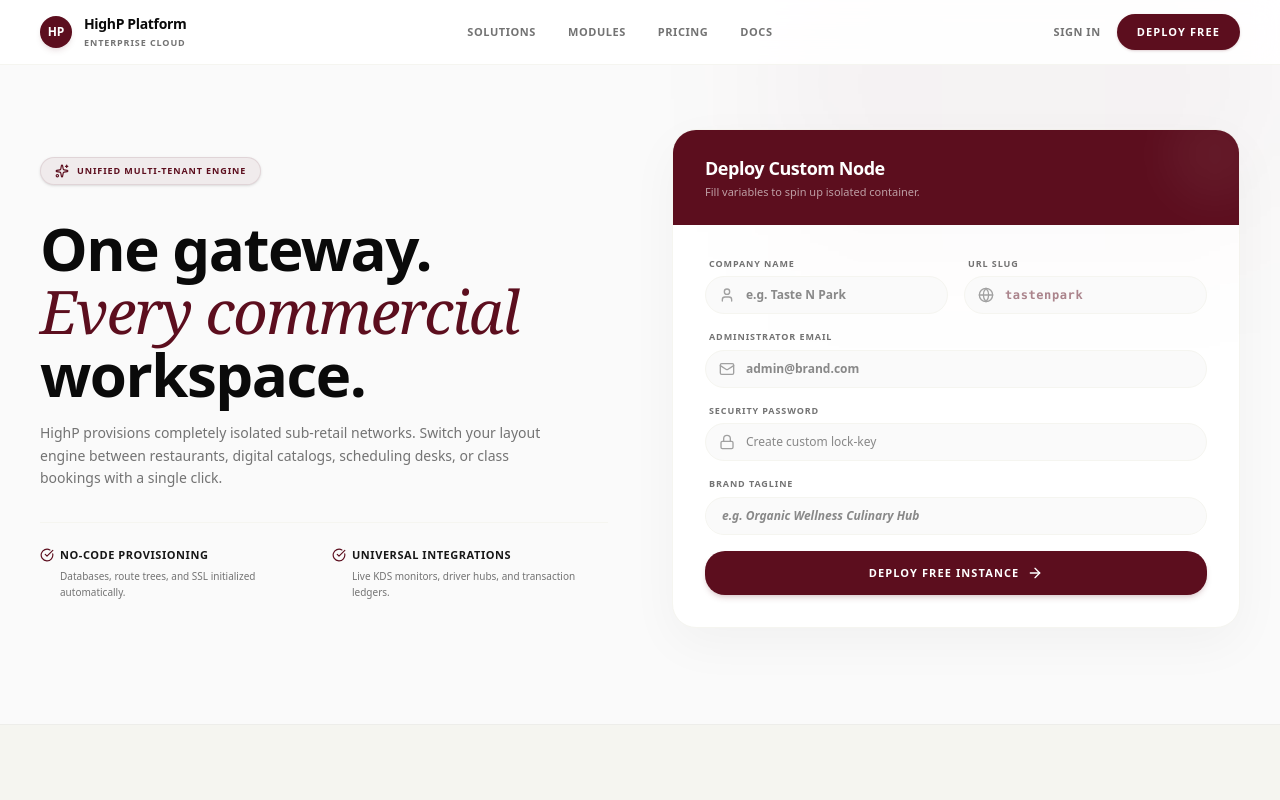
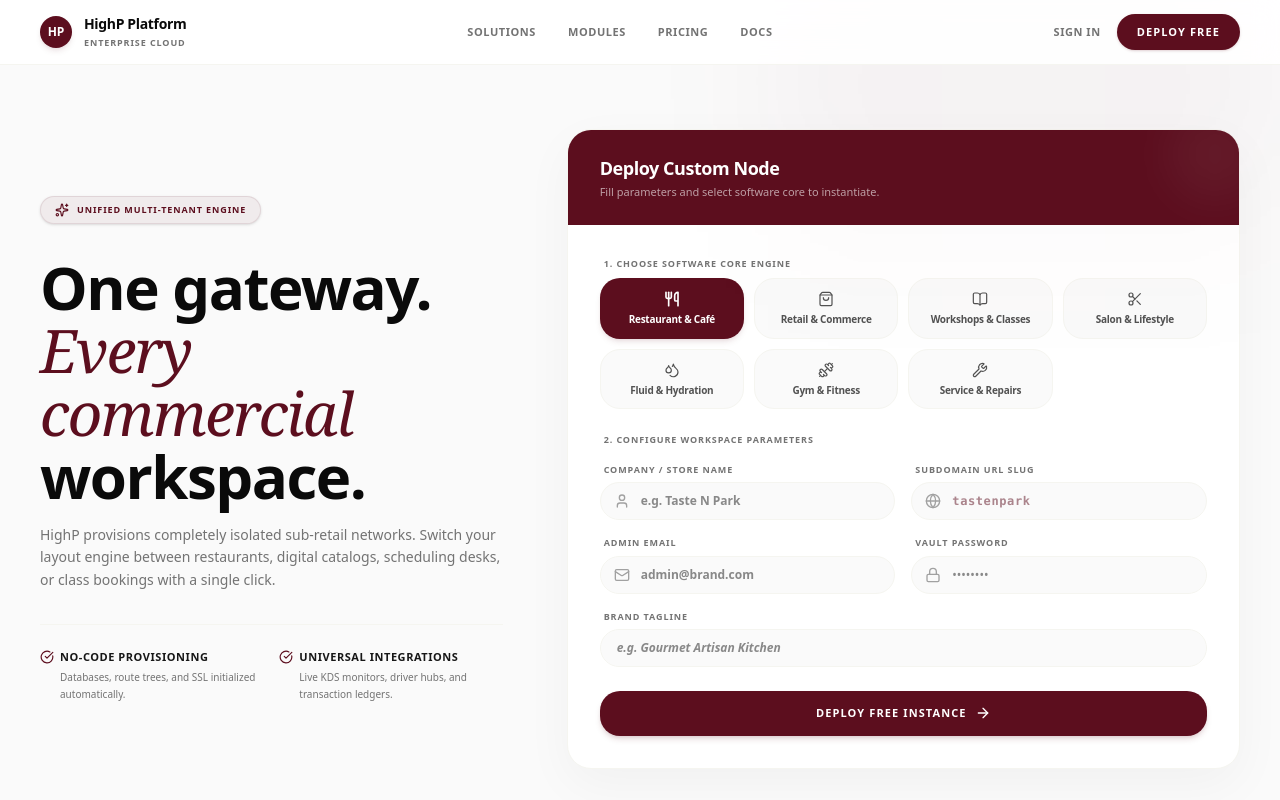
Before and after one commit to highphaus/highp-innovation-frontend, a React (Vite) app: page / in a window 1280 px wide. Shown: the top 800 px of the page. Built offline with nearby package versions, Linux system fonts and the light colour scheme.

Commit message:
feat: add Software Core Engine selector options grid to the deployment form in PlatformHome

```diff
--- a/src/pages/core/PlatformHome.jsx
+++ b/src/pages/core/PlatformHome.jsx
@@ -5,52 +5,66 @@ import {
   ChevronRight, CheckCircle, Star, Sparkles,
   Utensils, BookOpen, Scissors, Droplets, ShoppingBag, Dumbbell, Wrench,
   BarChart2, Users, Bell, Truck, CreditCard, Zap, Package, PieChart,
-  HelpCircle, ArrowUpRight
+  HelpCircle, Settings, Layers
 } from "lucide-react";
 import axios from "axios";
 
 const VERTICALS = [
   {
+    id: "restaurant",
     icon: Utensils,
     label: "Restaurant & Café",
     desc: "Table configurations, delivery mapping & live kitchen production ticketing.",
-    badge: "F&B Engine"
+    badge: "F&B Engine",
+    theme: { color: "red", primary: "text-[#5C0E1E]", bg: "bg-[#5C0E1E]", hover: "hover:bg-[#3F0712]" }
   },
   {
+    id: "retail",
     icon: ShoppingBag,
     label: "Retail & Commerce",
     desc: "Dynamic catalogs, customer baskets, discount matrices & payments.",
-    badge: "eComm Core"
+    badge: "eComm Core",
+    theme: { color: "blue", primary: "text-blue-600", bg: "bg-blue-600", hover: "hover:bg-blue-700" }
   },
   {
+    id: "workshop",
     icon: BookOpen,
     label: "Workshops & Classes",
     desc: "Interactive calendars, student rosters, scheduling & attendance logs.",
-    badge: "Bookings"
+    badge: "Bookings",
+    theme: { color: "emerald", primary: "text-emerald-600", bg: "bg-emerald-600", hover: "hover:bg-emerald-700" }
   },
   {
+    id: "salon",
     icon: Scissors,
     label: "Salon & Lifestyle",
     desc: "Queue coordination, stylist allocation & service time tracking.",
-    badge: "Scheduler"
+    badge: "Scheduler",
+    theme: { color: "rose", primary: "text-rose-600", bg: "bg-rose-600", hover: "hover:bg-rose-700" }
   },
   {
+    id: "water",
     icon: Droplets,
     label: "Fluid & Hydration",
     desc: "Automated subscriptions, distribution fleet dispatch & routing.",
-    badge: "Subscriptions"
+    badge: "Subscriptions",
+    theme: { color: "sky", primary: "text-sky-600", bg: "bg-sky-600", hover: "hover:bg-sky-700" }
   },
   {
+    id: "gym",
     icon: Dumbbell,
     label: "Gym & Fitness",
     desc: "Membership tiers, check-in gates, trainer logs & auto-renewals.",
-    badge: "Memberships"
+    badge: "Memberships",
+    theme: { color: "purple", primary: "text-purple-600", bg: "bg-purple-600", hover: "hover:bg-purple-700" }
   },
   {
+    id: "repair",
     icon: Wrench,
     label: "Service & Repairs",
     desc: "Field dispatch, technician status tracking & material invoices.",
-    badge: "Field Ops"
+    badge: "Field Ops",
+    theme: { color: "slate", primary: "text-slate-600", bg: "bg-slate-600", hover: "hover:bg-slate-700" }
   },
 ];
 
@@ -75,8 +89,9 @@ export default function PlatformHome() {
   const navigate = useNavigate();
 
   const [formData, setFormData] = useState({
-    name: "", slug: "", email: "", password: "", tagline: "", themeColor: "red"
+    name: "", slug: "", email: "", password: "", tagline: ""
   });
+  const [selectedSoftware, setSelectedSoftware] = useState("restaurant");
   const [loading, setLoading] = useState(false);
   const [errorMsg, setErrorMsg] = useState("");
   const [activeFaq, setActiveFaq] = useState(null);
@@ -97,8 +112,19 @@ export default function PlatformHome() {
     e.preventDefault();
     setLoading(true);
     setErrorMsg("");
+
+    // Map theme properties based on chosen software vertical
+    const targetVertical = VERTICALS.find(v => v.id === selectedSoftware) || VERTICALS[0];
+    const submitPayload = {
+      ...formData,
+      themeColor: targetVertical.theme.color,
+      primaryColor: targetVertical.theme.primary,
+      bgColor: targetVertical.theme.bg,
+      hoverColor: targetVertical.theme.hover
+    };
+
     try {
-      const res = await axios.post("http://localhost:5000/api/stores/register", formData);
+      const res = await axios.post("http://localhost:5000/api/stores/register", submitPayload);
       localStorage.setItem(`token_${res.data.slug}`, res.data.token);
       localStorage.setItem(`role_${res.data.slug}`, "admin");
       navigate(`/${res.data.slug}/admin`);
@@ -118,7 +144,7 @@ export default function PlatformHome() {
       {/* ══════════════════════════════════════════════════
           NAVIGATION HEADER
       ══════════════════════════════════════════════════ */}
-      <nav className="sticky top-0 z-50 bg-white/90 backdrop-blur-md border-b border-[#F5F5F0] transition-shadow duration-300 hover:shadow-sm">
+      <nav className="sticky top-0 z-50 bg-white/90 backdrop-blur-md border-b border-[#F5F5F0]">
         <div className="max-w-7xl mx-auto px-6 lg:px-10 h-16 flex items-center justify-between">
 
           <div className="flex items-center gap-3">
@@ -155,7 +181,7 @@ export default function PlatformHome() {
         <div className="grid grid-cols-1 lg:grid-cols-12 gap-16 items-center">
 
           {/* LEFT: EDITORIAL PRESENTATION */}
-          <div className="lg:col-span-6 space-y-8">
+          <div className="lg:col-span-5 space-y-8">
             <div className="inline-flex items-center gap-2 bg-[#5C0E1E]/6 border border-[#5C0E1E]/10 px-3.5 py-1.5 rounded-full shadow-sm">
               <Sparkles className="w-3.5 h-3.5 text-[#5C0E1E]" />
               <span className="text-[9px] font-black text-[#5C0E1E] uppercase tracking-widest">
@@ -194,30 +220,63 @@ export default function PlatformHome() {
             </div>
           </div>
 
-          {/* RIGHT: PREMIUM REGISTRATION PANEL */}
-          <div className="lg:col-span-6" id="register">
+          {/* RIGHT: PREMIUM REGISTRATION PANEL WITH SOFTWARE SELECTOR */}
+          <div className="lg:col-span-7" id="register">
             <div className="bg-white border border-[#F5F5F0] rounded-2xl shadow-[0_16px_50px_rgba(0,0,0,0.04)] overflow-hidden">
 
               <div className="bg-[#5C0E1E] px-8 py-6 text-white relative">
                 <div className="absolute top-0 right-0 w-24 h-24 bg-white/5 rounded-full -mr-6 -mt-6 blur-xl" />
                 <h2 className="text-lg font-black tracking-tight">Deploy Custom Node</h2>
-                <p className="text-white/60 text-[11px] mt-0.5">Fill variables to spin up isolated container.</p>
+                <p className="text-white/60 text-[11px] mt-0.5">Fill parameters and select software core to instantiate.</p>
               </div>
 
-              <div className="p-8">
+              <div className="p-8 space-y-6">
                 {errorMsg && (
-                  <div className="flex items-start gap-2.5 p-3.5 bg-red-50 border border-red-200/60 text-red-700 text-[11px] font-semibold rounded-xl mb-6">
+                  <div className="flex items-start gap-2.5 p-3.5 bg-red-50 border border-red-200/60 text-red-700 text-[11px] font-semibold rounded-xl">
                     <Shield className="w-4 h-4 flex-shrink-0 mt-0.5" />
                     <span>{errorMsg}</span>
                   </div>
                 )}
 
-                <form onSubmit={handleOnboardSubmit} className="space-y-4">
+                <form onSubmit={handleOnboardSubmit} className="space-y-6">
 
-                  {/* STORE NAME + SLUG */}
+                  {/* SOFTWARE CORE ENGINE SELECTOR */}
+                  <div className="space-y-2">
+                    <label className="block text-[9px] font-black text-[#737373] uppercase tracking-widest ml-1">
+                      1. Choose Software Core Engine
+                    </label>
+                    <div className="grid grid-cols-2 sm:grid-cols-4 gap-2.5">
+                      {VERTICALS.map((vertical) => {
+                        const Icon = vertical.icon;
+                        const isSelected = selectedSoftware === vertical.id;
+                        return (
+                          <button
+                            type="button"
+                            key={vertical.id}
+                            onClick={() => setSelectedSoftware(vertical.id)}
+                            className={`flex flex-col items-center justify-center p-3 rounded-xl border text-center transition-all cursor-pointer ${
+                              isSelected
+                                ? "bg-[#5C0E1E] border-transparent text-white shadow-md shadow-[#5C0E1E]/10"
+                                : "bg-[#FAFAFA] border-[#F5F5F0] text-neutral-600 hover:bg-neutral-100/50"
+                            }`}
+                          >
+                            <Icon className="w-4 h-4 mb-1.5" strokeWidth={isSelected ? 2.5 : 1.8} />
+                            <span className="text-[10px] font-bold leading-tight tracking-tight">{vertical.label}</span>
+                          </button>
+                        );
+                      })}
+                    </div>
+                  </div>
+
+                  {/* ACCOUNT SETTINGS FIELDS */}
+                  <div className="space-y-4">
+                    <label className="block text-[9px] font-black text-[#737373] uppercase tracking-widest ml-1">
+                      2. Configure Workspace Parameters
+                    </label>
+
                     <div className="grid grid-cols-1 sm:grid-cols-2 gap-4">
                       <div>
-                      <label className="block text-[9px] font-black text-[#737373] uppercase tracking-widest mb-1.5 ml-1">Company Name</label>
+                        <label className="block text-[9px] font-black text-[#737373] uppercase tracking-widest mb-1.5 ml-1">Company / Store Name</label>
                         <div className="relative">
                           <User className="absolute left-3.5 top-1/2 -translate-y-1/2 w-4 h-4 text-neutral-400" />
                           <input
@@ -229,7 +288,7 @@ export default function PlatformHome() {
                         </div>
                       </div>
                       <div>
-                      <label className="block text-[9px] font-black text-[#737373] uppercase tracking-widest mb-1.5 ml-1">URL Slug</label>
+                        <label className="block text-[9px] font-black text-[#737373] uppercase tracking-widest mb-1.5 ml-1">Subdomain URL Slug</label>
                         <div className="relative">
                           <Globe className="absolute left-3.5 top-1/2 -translate-y-1/2 w-4 h-4 text-neutral-400" />
                           <input
@@ -242,9 +301,9 @@ export default function PlatformHome() {
                       </div>
                     </div>
 
-                  {/* ADMIN EMAIL */}
+                    <div className="grid grid-cols-1 sm:grid-cols-2 gap-4">
                       <div>
-                    <label className="block text-[9px] font-black text-[#737373] uppercase tracking-widest mb-1.5 ml-1">Administrator Email</label>
+                        <label className="block text-[9px] font-black text-[#737373] uppercase tracking-widest mb-1.5 ml-1">Admin Email</label>
                         <div className="relative">
                           <Mail className="absolute left-3.5 top-1/2 -translate-y-1/2 w-4 h-4 text-neutral-400" />
                           <input
@@ -255,36 +314,35 @@ export default function PlatformHome() {
                           />
                         </div>
                       </div>
-
-                  {/* SECURITY PASSWORD */}
                       <div>
-                    <label className="block text-[9px] font-black text-[#737373] uppercase tracking-widest mb-1.5 ml-1">Security Password</label>
+                        <label className="block text-[9px] font-black text-[#737373] uppercase tracking-widest mb-1.5 ml-1">Vault Password</label>
                         <div className="relative">
                           <Lock className="absolute left-3.5 top-1/2 -translate-y-1/2 w-4 h-4 text-neutral-400" />
                           <input
                             type="password" name="password" required
-                        placeholder="Create custom lock-key"
+                            placeholder="••••••••"
                             className="w-full bg-[#FAFAFA] border border-[#F5F5F0] text-neutral-900 pl-10 pr-3 py-2.5 text-xs rounded-xl focus:outline-none focus:border-[#5C0E1E]/40 focus:bg-white transition-all font-medium"
                             value={formData.password} onChange={handleInputChange}
                           />
                         </div>
                       </div>
+                    </div>
 
-                  {/* TAGLINE */}
                     <div>
                       <label className="block text-[9px] font-black text-[#737373] uppercase tracking-widest mb-1.5 ml-1">Brand Tagline</label>
                       <input
                         type="text" name="tagline"
-                      placeholder="e.g. Organic Wellness Culinary Hub"
+                        placeholder="e.g. Gourmet Artisan Kitchen"
                         className="w-full bg-[#FAFAFA] border border-[#F5F5F0] text-neutral-900 px-4 py-2.5 text-xs rounded-xl focus:outline-none focus:border-[#5C0E1E]/40 focus:bg-white transition-all font-semibold italic"
                         value={formData.tagline} onChange={handleInputChange}
                       />
+                    </div>
                   </div>
 
                   {/* SUBMIT BUTTON */}
                   <button
                     type="submit" disabled={loading}
-                    className="w-full py-3.5 bg-[#5C0E1E] hover:bg-[#3F0712] active:scale-[0.99] text-white font-black text-[11px] uppercase tracking-widest rounded-xl transition-all flex items-center justify-center gap-2 shadow-md shadow-[#5C0E1E]/15 mt-2 disabled:opacity-60"
+                    className="w-full py-3.5 bg-[#5C0E1E] hover:bg-[#3F0712] active:scale-[0.99] text-white font-black text-[11px] uppercase tracking-widest rounded-xl transition-all flex items-center justify-center gap-2 shadow-md shadow-[#5C0E1E]/15 disabled:opacity-60"
                   >
                     {loading ? (
                       <>
@@ -305,7 +363,7 @@ export default function PlatformHome() {
       </section>
 
       {/* ══════════════════════════════════════════════════
-          BUSINESS VERTICALS (7-grid, luxury cards)
+          BUSINESS VERTICALS
       ══════════════════════════════════════════════════ */}
       <section className="bg-[#F5F5F0] border-y border-neutral-200/50 py-20" id="solutions">
         <div className="max-w-7xl mx-auto px-6 lg:px-10">
@@ -326,7 +384,7 @@ export default function PlatformHome() {
               return (
                 <div
                   key={i}
-                  className="bg-white border border-neutral-200/60 p-5 rounded-2xl flex flex-col justify-between items-start gap-4 hover:border-[#5C0E1E]/30 hover:shadow-md transition-all group"
+                  className="bg-white border border-neutral-200/60 p-5 rounded-2xl flex flex-col justify-between items-start gap-4 hover:border-[#5C0E1E]/30 hover:shadow-md transition-all group shadow-sm"
                 >
                   <div className="w-9 h-9 bg-[#FAFAFA] border border-[#F5F5F0] rounded-xl flex items-center justify-center flex-shrink-0 group-hover:bg-[#5C0E1E]/8 group-hover:border-[#5C0E1E]/10 transition-all">
                     <Icon className="w-4 h-4 text-[#737373] group-hover:text-[#5C0E1E] transition-colors" strokeWidth={1.8} />
@@ -347,7 +405,7 @@ export default function PlatformHome() {
       </section>
 
       {/* ══════════════════════════════════════════════════
-          CAPABILITIES MODULES (8 cards)
+          CAPABILITIES MODULES
       ══════════════════════════════════════════════════ */}
       <section className="py-20 bg-white" id="modules">
         <div className="max-w-7xl mx-auto px-6 lg:px-10">
@@ -431,7 +489,7 @@ export default function PlatformHome() {
             <span className="font-black text-xs uppercase tracking-widest text-neutral-700">HighP Platform</span>
           </div>
           <div className="flex items-center gap-6 text-[10px] text-[#737373] font-bold uppercase tracking-wider">
-            <a href="#" className="hover:text-neutral-950 transition-colors">Privacy</a>
+            <a href="#" className="hover:text-neutral-955 transition-colors">Privacy</a>
             <a href="#" className="hover:text-neutral-955 transition-colors">Terms</a>
             <a href="#" className="hover:text-neutral-955 transition-colors">Support</a>
           </div>
```
Lines whose indentation alone changed are shown as unchanged.
